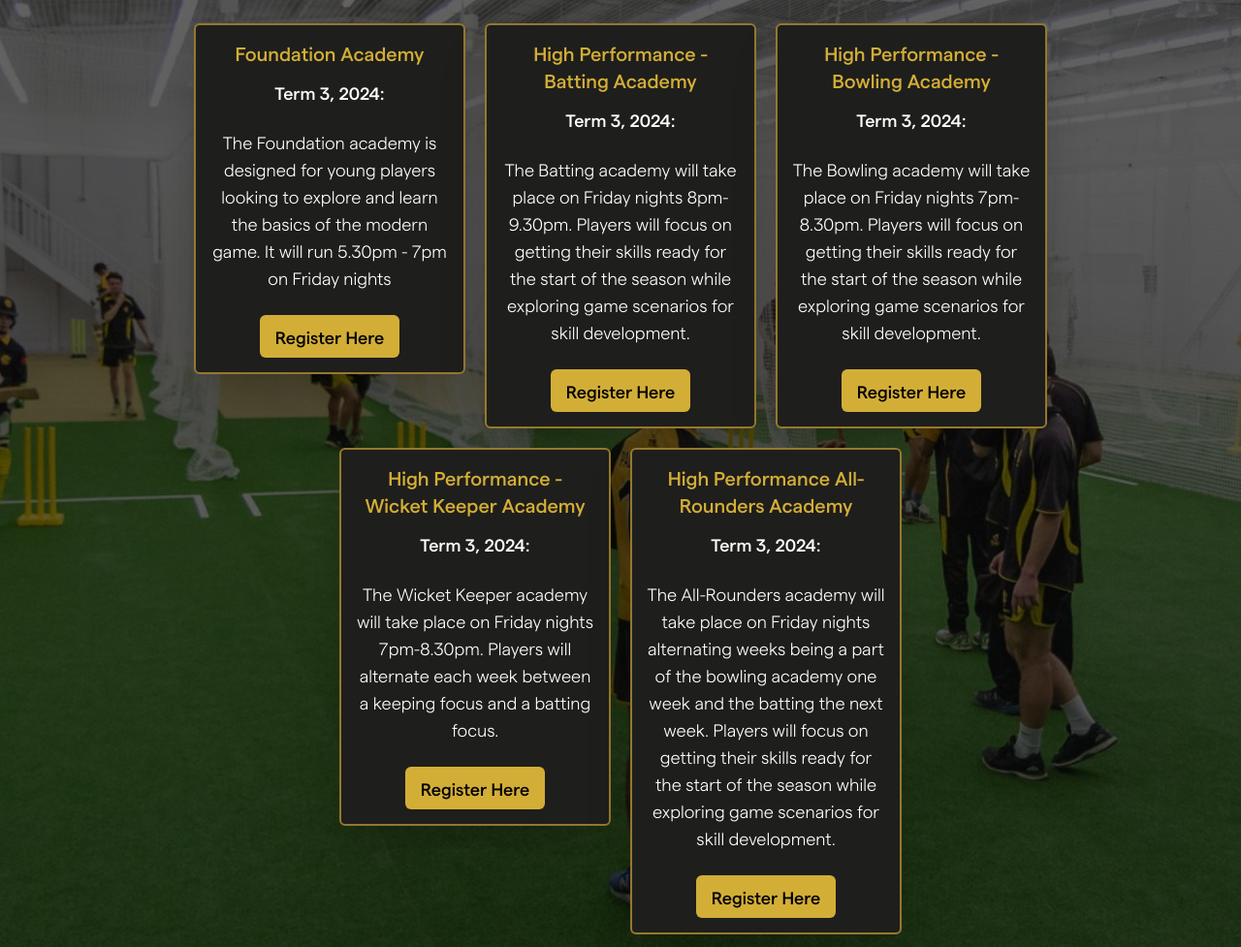
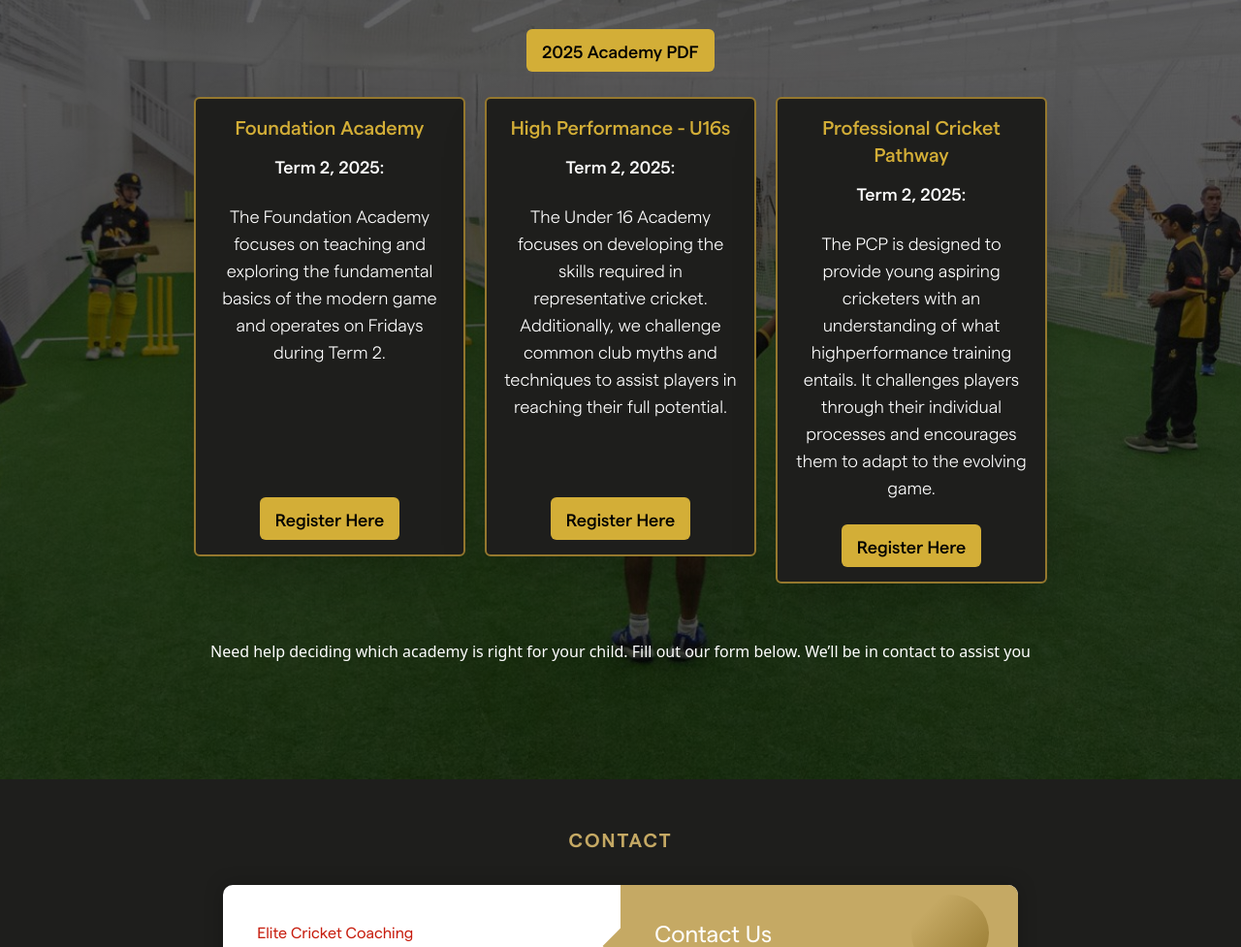
Before and after one commit to JackNDS/Young-Gun-Cricket, a website: page academies.html in a window 1280 px wide. Shown: the part 310-1287 px from the top of the page at 97% size. Drawn offline with Linux system fonts and the light colour scheme.

Commit message:
update to programs 2025

```diff
--- a/academies.html
+++ b/academies.html
@@ -34,14 +34,14 @@
         <div class="containerone2one text-white">
             <h3 class="text-3xl sm:text-4xl md:text-6xl tracking-tight font-matterbold text-center">YGC Academies</h3>
             <p class="font-matterlight my-6 text-xl sm:text-2xl tracking-tight text-center w-full md:w-8/12">Holistic coaching programmes developed for players seeking their way to the professional level<br>All three academies run for the full school term.</p>
-            <!-- <div class="coachingcards">
-                <a href="2023 Academy Info.pdf" target="_blank" class="px-4 my-4 btn2">
+          <div class="coachingcards">
+                <a href="YGC_2025_ACADEMY_CLUB_OFFER_FLYER.pdf" target="_blank" class="px-4 my-4 btn2">
                     <div class="hover"></div>
                     <div class="btn-text">
-                        <button class="text-lg font-mattermedium text-black bg-YGCGold px-4 py-2 rounded-md" >2023 Academy PDF</button>
+                        <button class="text-lg font-mattermedium text-black bg-YGCGold px-4 py-2 rounded-md" >2025 Academy PDF</button>
                     </div>
                 </a>
-                <a href="Female High Performance Academies 2023.pdf" target="_blank" class="px-4 my-4 btn2">
+                 <!--  <a href="Female High Performance Academies 2023.pdf" target="_blank" class="px-4 my-4 btn2">
                     <div class="hover"></div>
                     <div class="btn-text">
                         <button class="text-lg font-mattermedium text-black bg-YGCGold px-4 py-2 rounded-md" >Female High Performance PDF</button>
@@ -57,9 +57,9 @@
             <div class="coachingcards">
                 <div class="coach-card shadow-2xl rounded-md">
                     <h4 class="font-mattermedium text-xl text-YGCGold">Foundation Academy</h4>
-                    <h4 class="font-mattermedium text-lg text-white mt-3">Term 3, 2024:<!-- <br> 10 Jul 2022 - 19 Sep 2022</h4> -->
+                    <h4 class="font-mattermedium text-lg text-white mt-3">Term 2, 2025:<!-- <br> 10 Jul 2022 - 19 Sep 2022</h4> -->
                     <ul class="font-matterlight text-md my-6">
-                        <li>The Foundation academy is designed for young players looking to explore and learn the basics of the modern game. It will run 5.30pm - 7pm on Friday nights</li>
+                        <li>The Foundation Academy focuses on teaching and exploring the fundamental basics of the modern game and operates on Fridays during Term 2.</li><br><br><br><br>
                     </ul>
                     <a popup href="https://youngguncricket.duktag.net/duktag/login.cfm?return=register.cfm%3Flocation%3D288" target="popup" onclick="window.open('https://youngguncricket.duktag.net/duktag/login.cfm?return=register.cfm%3Flocation%3D288','popup','width=600,height=800,left=400,top=100'); return false;"> <button class="text-lg font-mattermedium text-black bg-YGCGold px-4 py-2 rounded-md">Register Here</button></a>
                 </div>
@@ -73,24 +73,29 @@
                     <a popup href="https://youngguncricket.duktag.net/duktag/login.cfm?return=register.cfm%3Flocation%3D288" target="popup" onclick="window.open('https://youngguncricket.duktag.net/duktag/login.cfm?return=register.cfm%3Flocation%3D288','popup','width=600,height=800,left=400,top=100'); return false;"> <button class="text-lg font-mattermedium text-black bg-YGCGold px-4 py-2 rounded-md">Register Here</button></a>
                 </div>-->
                 <div class="coach-card shadow-2xl rounded-md">
-                    <h4 class="font-mattermedium text-xl text-YGCGold">High Performance - Batting Academy</h4>
-                    <h4 class="font-mattermedium text-lg text-white mt-3">Term 3, 2024:<!-- <br> 10 Jul 2022 - 19 Sep 2022</h4> -->
+                    <h4 class="font-mattermedium text-xl text-YGCGold">High Performance - U16s</h4>
+                    <h4 class="font-mattermedium text-lg text-white mt-3">Term 2, 2025:<!-- <br> 10 Jul 2022 - 19 Sep 2022</h4> -->
                     <ul class="font-matterlight text-md my-6">
-                        <li>The Batting academy will take place on Friday nights 8pm-9.30pm. Players will focus on getting their skills ready for the start of the season while exploring game scenarios for skill development.</li>
+                        <li>The Under 16 Academy focuses on developing the skills required in representative cricket. Additionally, we challenge common club myths and techniques to assist players in reaching their full potential.</li><br><br>
                     </ul>
                     <a popup href="https://youngguncricket.duktag.net/duktag/login.cfm?return=register.cfm%3Flocation%3D288" target="popup" onclick="window.open('https://youngguncricket.duktag.net/duktag/login.cfm?return=register.cfm%3Flocation%3D288','popup','width=600,height=800,left=400,top=100'); return false;"> <button class="text-lg font-mattermedium text-black bg-YGCGold px-4 py-2 rounded-md">Register Here</button></a>
                 </div>
                 <div class="coach-card shadow-2xl rounded-md">
-                    <h4 class="font-mattermedium text-xl text-YGCGold">High Performance - Bowling Academy</h4>
-                    <h4 class="font-mattermedium text-lg text-white mt-3">Term 3, 2024:<!-- <br> 10 Jul 2022 - 19 Sep 2022</h4> -->
+                    <h4 class="font-mattermedium text-xl text-YGCGold">Professional Cricket Pathway</h4>
+                    <h4 class="font-mattermedium text-lg text-white mt-3">Term 2, 2025:<!-- <br> 10 Jul 2022 - 19 Sep 2022</h4> -->
                     <ul class="font-matterlight text-md my-6">
-                        <li>The Bowling academy will take place on Friday nights 7pm-8.30pm. Players will focus on getting their skills ready for the start of the season while exploring game scenarios for skill development.</li>
+                        <li>The PCP is designed to provide young aspiring cricketers with an understanding of what highperformance training entails. It challenges players through their individual processes and encourages them to adapt to the evolving game.</li>
                     </ul>
                     <a popup href="https://youngguncricket.duktag.net/duktag/login.cfm?return=register.cfm%3Flocation%3D288" target="popup" onclick="window.open('https://youngguncricket.duktag.net/duktag/login.cfm?return=register.cfm%3Flocation%3D288','popup','width=600,height=800,left=400,top=100'); return false;"> <button class="text-lg font-mattermedium text-black bg-YGCGold px-4 py-2 rounded-md">Register Here</button></a>
                 </div>
-                <div class="coach-card shadow-2xl rounded-md">
+<div>
+    <br>  <br>
+    <p>Need help deciding which academy is right for your child. Fill out our form below. We’ll be in contact to assist you</p>
+</div>
+
+                <!-- <div class="coach-card shadow-2xl rounded-md">
                     <h4 class="font-mattermedium text-xl text-YGCGold">High Performance - Wicket Keeper Academy</h4>
-                    <h4 class="font-mattermedium text-lg text-white mt-3">Term 3, 2024:<!-- <br> 10 Jul 2022 - 19 Sep 2022</h4> -->
+                    <h4 class="font-mattermedium text-lg text-white mt-3">Term 3, 2024:<!-- <br> 10 Jul 2022 - 19 Sep 2022</h4>
                     <ul class="font-matterlight text-md my-6">
                         <li>The Wicket Keeper academy will take place on Friday nights 7pm-8.30pm. Players will alternate each week between a keeping focus and a batting focus.</li>
                     </ul>
@@ -98,13 +103,13 @@
                 </div>
                 <div class="coach-card shadow-2xl rounded-md">
                     <h4 class="font-mattermedium text-xl text-YGCGold">High Performance All-Rounders Academy</h4>
-                    <h4 class="font-mattermedium text-lg text-white mt-3">Term 3, 2024:<!-- <br> 10 Jul 2022 - 19 Sep 2022</h4> -->
+                    <h4 class="font-mattermedium text-lg text-white mt-3">Term 3, 2024:<!-- <br> 10 Jul 2022 - 19 Sep 2022</h4>
                     <ul class="font-matterlight text-md my-6">
                         <li>The All-Rounders academy will take place on Friday nights alternating weeks being a part of the bowling academy one week and the batting the next week. Players will focus on getting their skills ready for the start of the season while exploring game scenarios for skill development.</li>
                     </ul>
                     <a popup href="https://youngguncricket.duktag.net/duktag/login.cfm?return=register.cfm%3Flocation%3D288" target="popup" onclick="window.open('https://youngguncricket.duktag.net/duktag/login.cfm?return=register.cfm%3Flocation%3D288','popup','width=600,height=800,left=400,top=100'); return false;"> <button class="text-lg font-mattermedium text-black bg-YGCGold px-4 py-2 rounded-md">Register Here</button></a>
                 </div>
-
+                -->
 
 
 
```
Also changed, not shown: 2 other files.
